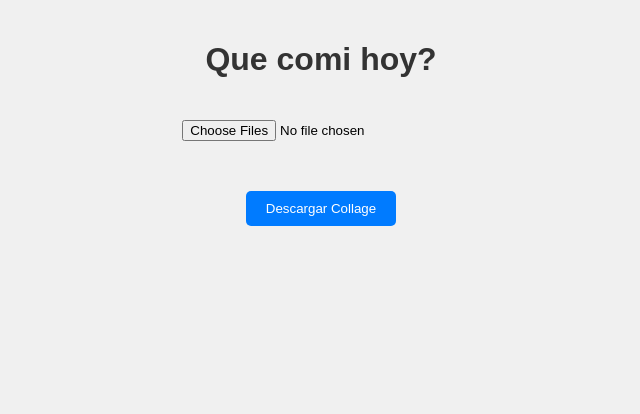
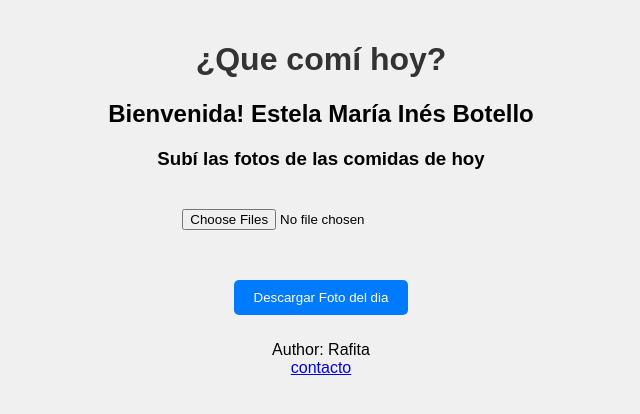
Before and after one commit to rafasanchez14/rafasanchez14.github.io, a website: page index.html in a window 1280 px wide. Shown: the whole page, without its empty margins (319-959 px from the left). Drawn offline with nearby package versions, Linux system fonts and the light colour scheme.

Commit message:
Update index.html

```diff
--- a/index.html
+++ b/index.html
@@ -3,12 +3,14 @@
 <head>
     <meta charset="UTF-8">
     <meta name="viewport" content="width=device-width, initial-scale=1.0">
-    <title>Que comi hoy?</title>
+    <title>¿Que comí hoy?</title>
     <link rel="stylesheet" href="css/styles.css">
 </head>
 <body>
     <div class="container">
-        <h1>Que comi hoy?</h1>
+        <h1>¿Que comí hoy?</h1>
+        <h2>Bienvenida! Estela María Inés Botello</h2>
+        <h3>Subí las fotos de las comidas de hoy</h3>
         <input type="file" id="imageUpload" accept="image/*" multiple>
         <div class="collage-container" id="collageContainer">
             <div class="collage" id="collage"></div>
@@ -16,8 +18,12 @@
         </div>
 
     </div>
-    <button id="downloadCollage">Descargar Collage</button>
+    <button id="downloadCollage">Descargar Foto del dia</button>
     <script src="https://cdn.jsdelivr.net/npm/html2canvas@1.4.1/dist/html2canvas.min.js"></script>
     <script src="js/script.js"></script>
 </body>
+<footer>
+    <p>Author: Rafita<br>
+    <a href="mailto:rafaelsanchez814@gmail.com">contacto</a></p>
+  </footer>
 </html>
```
